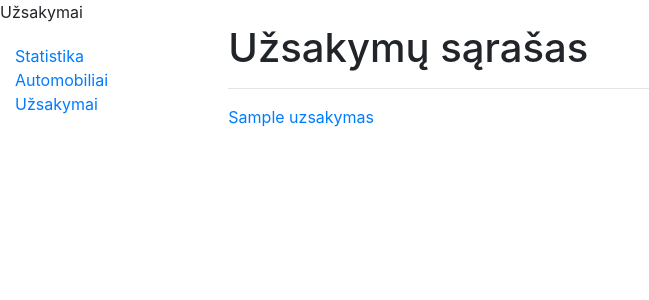
After one commit to tms-rls/ptu7_20230116_autoservisas, a Django app: template autoservisas/autoservisas_uzd/templates/uzsakymai.html in a window 1280 px wide. The commit adds this page. Shown: the top 300 px of the page, without its empty margins (0-649 px from the left). Run offline with Django 3.2, Linux system fonts and the light colour scheme; the template is opened without the code that fills it: most values are stand-ins (such as "Sample title", 1, 10 or a date in 2020); some libraries are stand-ins or nearby versions.

Commit message:
atlikta 3 uzduotis pridetas uzsakymu sarasas

```diff
--- a/autoservisas/autoservisas_uzd/templates/automobiliai.html
+++ b/autoservisas/autoservisas_uzd/templates/automobiliai.html
@@ -4,7 +4,8 @@
   <h1>Visi aptarnaujami automobiliai</h1>
   <p>Šiuo metu aptarnaujame šiuos automobilius:</p>
   {% for auto in visi_automobiliai %}
-<li><a href="{% url 'konkretus_automobilis' auto.id %}">{{auto}}</a></li>
+    <hr>
+   <li><a href="{% url 'konkretus_automobilis' auto.id %}">{{auto}}</a></li>
 <!-- linke po url nurodoma konkreti funkcija esanti views.py faile-->
   {% endfor %}
 {% endblock %}
--- a/autoservisas/autoservisas_uzd/templates/bazinis.html
+++ b/autoservisas/autoservisas_uzd/templates/bazinis.html
@@ -15,9 +15,9 @@
       <div class="col-sm-2">
       {% block sidebar %}
         <ul class="sidebar-nav">
-          <li><a href="{% url 'statistika' %}">Pradžia</a></li>
-          <li><a href="">Visos knygos</a></li>
-          <li><a href="">Visi autoriai</a></li>
+          <li><a href="{% url 'statistika' %}">Statistika</a></li>
+          <li><a href="{% url 'visi_automobiliai' %}">Automobiliai</a></li>
+          <li><a href="{% url 'uzsakymai' %}">Užsakymai</a></li>
         </ul>
      {% endblock %}
       </div>
--- /dev/null
+++ b/autoservisas/autoservisas_uzd/templates/uzsakymai.html
@@ -0,0 +1,11 @@
+{% extends "bazinis.html" %}
+
+{% block title %}Užsakymai{% endblock %}
+
+{% block content %}
+ <h1>Užsakymų sąrašas</h1>
+ {% for uzsakymas in uzsakymai %}
+ <hr>
+ <p><a href="">{{uzsakymas}}</a> </p>
+ {% endfor %}
+{% endblock %}
```
Also changed, not shown: autoservisas/autoservisas_uzd/views.py (+7 -2 lines).
